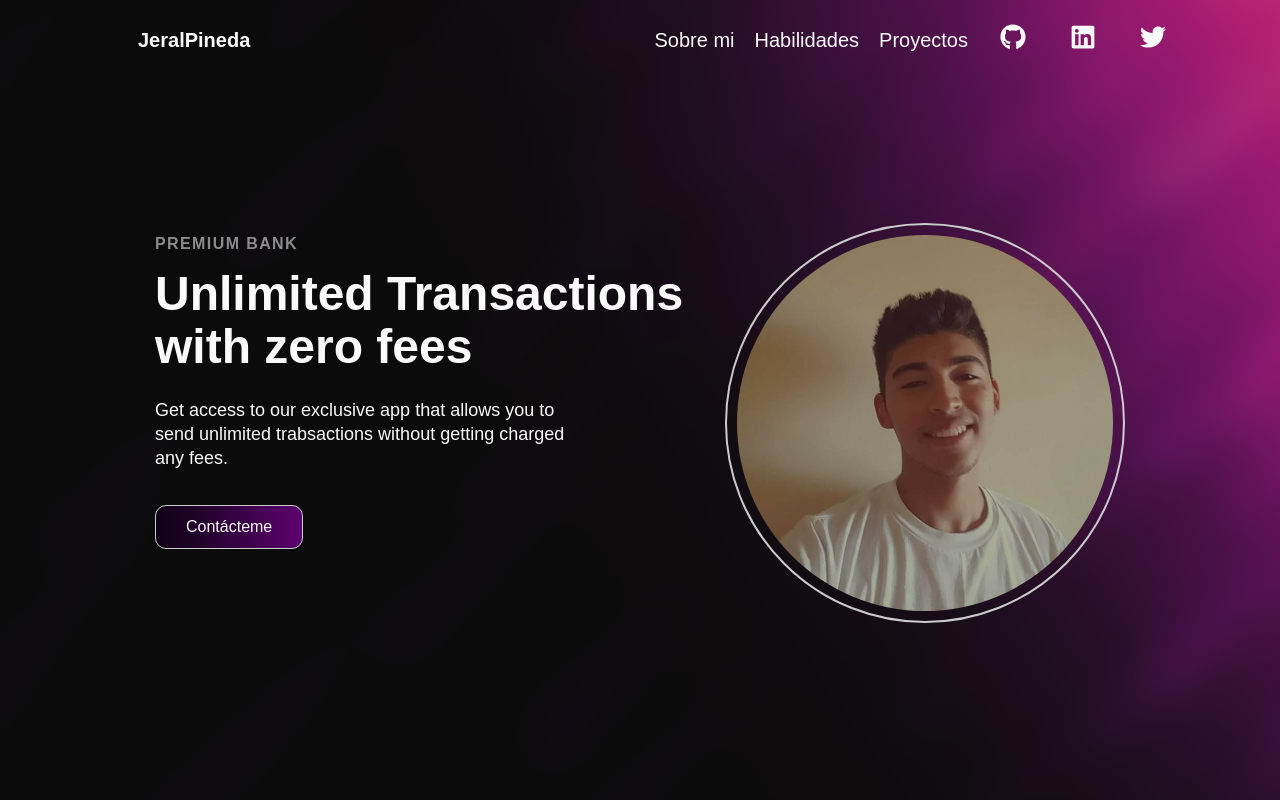
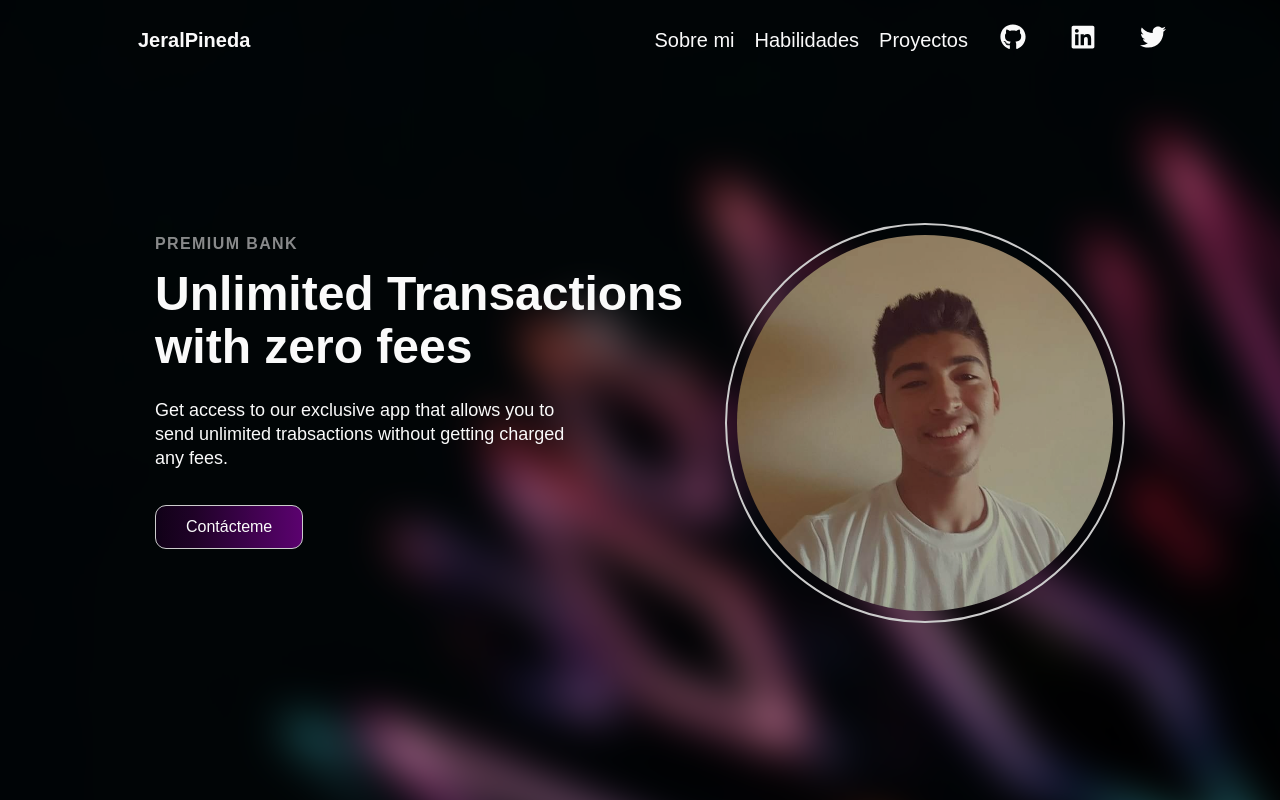
Before and after one commit to JeralPineda/portfolio, a React (Create React App) app: page / in a window 1280 px wide. Shown: the top 800 px of the page. Built offline with nearby package versions, Linux system fonts and the light colour scheme; a web font is replaced by a local one; what assets would draw is missing.

Commit message:
Agregando imagen y mostrandola en la HeroSection

```diff
--- a/src/components/web/InfoSection/Data.js
+++ b/src/components/web/InfoSection/Data.js
@@ -11,7 +11,7 @@ export const homeObjOne = {
    buttonLabel: 'Contácteme',
    imgStart: false,
    img: `${pageImages('./jeral.jpg').default}`,
-   wallpaper: `${pageImages('./px.jpg').default}`,
+   wallpaper: `${pageImages('./test.jpg').default}`,
    alt: 'Computo',
    dark: true,
    primary: true,
```
Also changed, not shown: src/assets/images/test.jpg (added).
